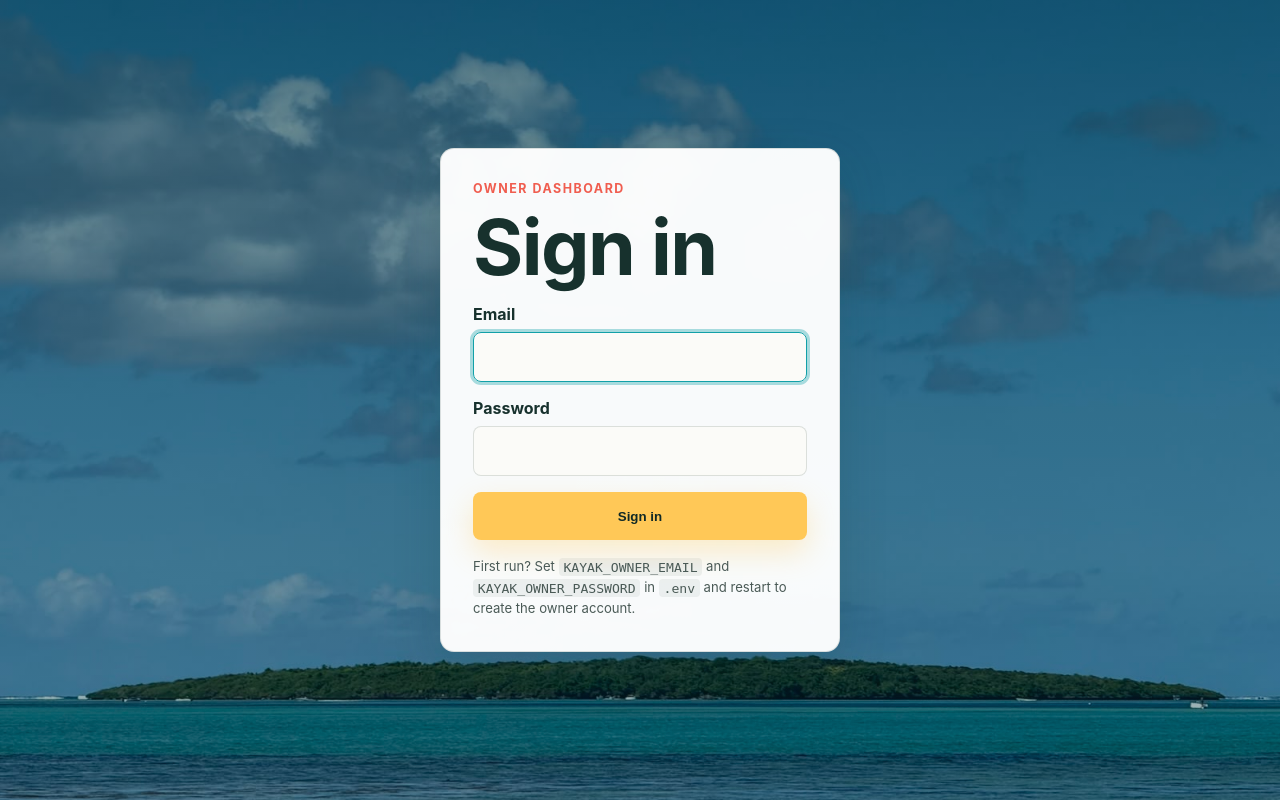
After one commit to Hewish8/rental-platform, a Flask app: page /admin/login in a window 1280 px wide. The commit adds this page. Run offline with Flask 3, Linux system fonts and the light colour scheme; parts of the project's set-up code (start-up, migrations or seed data) failed here and were passed over.

Commit message:
T22: session-based admin auth + users table + app-wide CSRF
Replaces the URL-token auth with real login: users table (hashed
passwords via werkzeug), owner account bootstrapped from .env on first
run, login/logout pages, admin_required decorator, and Lax/HttpOnly
session cookies. Every POST form now carries a per-session CSRF token
validated before routing (disabled only in tests, with dedicated
CSRF tests). KAYAK_ADMIN_TOKEN is retired.

Co-Authored-By: Claude Fable 5 <noreply@anthropic.com>

```diff
--- a/app.py
+++ b/app.py
@@ -4,12 +4,14 @@ import sqlite3
 import smtplib
 import threading
 from contextlib import closing
+from functools import wraps
 from datetime import date, datetime, timedelta, timezone
 from email.message import EmailMessage
 from pathlib import Path
 
 from flask import (
     Flask,
+    abort,
     current_app,
     flash,
     g,
@@ -18,8 +20,10 @@ from flask import (
     render_template,
     request,
     send_from_directory,
+    session,
     url_for,
 )
+from werkzeug.security import check_password_hash, generate_password_hash
 
 
 BASE_DIR = Path(__file__).resolve().parent
@@ -49,8 +53,8 @@ def default_config():
     return {
         "SECRET_KEY": os.getenv("KAYAK_SECRET_KEY", ""),
         "DATABASE": DATABASE,
-        "ADMIN_TOKEN": os.getenv("KAYAK_ADMIN_TOKEN", "change-me"),
         "OWNER_EMAIL": os.getenv("KAYAK_OWNER_EMAIL", "owner@example.com"),
+        "OWNER_PASSWORD": os.getenv("KAYAK_OWNER_PASSWORD"),
         "FROM_EMAIL": os.getenv("KAYAK_FROM_EMAIL") or os.getenv("KAYAK_OWNER_EMAIL", "owner@example.com"),
         "SMTP_HOST": os.getenv("KAYAK_SMTP_HOST"),
         "SMTP_PORT": int(os.getenv("KAYAK_SMTP_PORT", "587")),
@@ -107,7 +111,7 @@ def close_db(_error):
         db.close()
 
 
-def init_db(database):
+def init_db(database, owner_email=None, owner_password=None):
     with closing(connect_db(database)) as db:
         db.execute(
             """
@@ -143,8 +147,21 @@ def init_db(database):
             )
             """
         )
+        db.execute(
+            """
+            CREATE TABLE IF NOT EXISTS users (
+                id INTEGER PRIMARY KEY AUTOINCREMENT,
+                email TEXT NOT NULL UNIQUE,
+                password_hash TEXT NOT NULL,
+                role TEXT NOT NULL DEFAULT 'staff',
+                active INTEGER NOT NULL DEFAULT 1,
+                created_at TEXT NOT NULL
+            )
+            """
+        )
         migrate_db(db)
         seed_kayaks(db)
+        bootstrap_owner(db, owner_email, owner_password)
         db.execute(
             "CREATE INDEX IF NOT EXISTS idx_bookings_kayak_dates ON bookings(kayak_id, start_date, end_date)"
         )
@@ -152,6 +169,23 @@ def init_db(database):
             "CREATE UNIQUE INDEX IF NOT EXISTS idx_bookings_reference ON bookings(booking_reference)"
         )
         db.commit()
+
+
+def bootstrap_owner(db, owner_email, owner_password):
+    # First-run only: create the owner account from .env so the owner can log
+    # in, then manage further users from the dashboard.
+    if db.execute("SELECT COUNT(*) FROM users").fetchone()[0]:
+        return
+    if not (owner_email and owner_password):
+        return
+    db.execute(
+        "INSERT INTO users (email, password_hash, role, created_at) VALUES (?, ?, 'owner', ?)",
+        (
+            owner_email.strip().lower(),
+            generate_password_hash(owner_password),
+            datetime.now(timezone.utc).isoformat(timespec="seconds"),
+        ),
+    )
 
 
 def seed_kayaks(db):
@@ -639,24 +673,69 @@ def booking_ics(reference):
 # --- Admin routes -------------------------------------------------------
 
 
-def admin_is_authorized():
-    admin_token = current_app.config["ADMIN_TOKEN"]
-    if admin_token == "change-me":
-        return False
-    return secrets.compare_digest(request.args.get("token", ""), admin_token)
+def csrf_token():
+    if "csrf_token" not in session:
+        session["csrf_token"] = secrets.token_urlsafe(32)
+    return session["csrf_token"]
 
 
-def require_admin():
-    if not admin_is_authorized():
-        return "Unauthorized. Set KAYAK_ADMIN_TOKEN in .env and open /admin?token=YOUR_TOKEN.", 401
-    return None
+def check_csrf():
+    if request.method != "POST" or not current_app.config.get("CSRF_ENABLED", True):
+        return
+    token = session.get("csrf_token", "")
+    provided = request.form.get("_csrf", "")
+    if not token or not secrets.compare_digest(provided, token):
+        abort(400, description="Invalid or missing CSRF token. Please reload the page and try again.")
 
 
+def load_logged_in_user():
+    g.user = None
+    user_id = session.get("user_id")
+    if user_id:
+        g.user = get_db().execute(
+            "SELECT * FROM users WHERE id = ? AND active = 1", (user_id,)
+        ).fetchone()
+
+
+def admin_required(view):
+    @wraps(view)
+    def wrapped(*args, **kwargs):
+        if g.user is None:
+            return redirect(url_for("admin_login", next=request.path))
+        return view(*args, **kwargs)
+
+    return wrapped
+
+
+def admin_login():
+    if g.user is not None:
+        return redirect(url_for("admin"))
+    if request.method == "POST":
+        email = request.form.get("email", "").strip().lower()
+        password = request.form.get("password", "")
+        user = get_db().execute(
+            "SELECT * FROM users WHERE lower(email) = ? AND active = 1", (email,)
+        ).fetchone()
+        if user and check_password_hash(user["password_hash"], password):
+            session.clear()
+            session["user_id"] = user["id"]
+            session.permanent = True
+            next_path = request.args.get("next", "")
+            if not next_path.startswith("/admin"):
+                next_path = url_for("admin")
+            return redirect(next_path)
+        flash("Wrong email or password.", "error")
+    return render_template("login.html")
+
+
+def admin_logout():
+    session.clear()
+    flash("You are signed out.", "success")
+    return redirect(url_for("admin_login"))
+
+
+@admin_required
 def admin():
-    unauthorized = require_admin()
-    if unauthorized:
-        return unauthorized
-
     cfg = current_app.config
     db = get_db()
     bookings = db.execute(
@@ -672,7 +751,6 @@ def admin():
         "admin.html",
         bookings=bookings,
         kayaks=kayaks,
-        admin_token=cfg["ADMIN_TOKEN"],
         smtp_configured=smtp_is_configured(cfg),
         owner_email=cfg["OWNER_EMAIL"],
         smtp_host=cfg["SMTP_HOST"],
@@ -680,12 +758,8 @@ def admin():
     )
 
 
+@admin_required
 def admin_update_booking(booking_id):
-    unauthorized = require_admin()
-    if unauthorized:
-        return unauthorized
-
-    admin_token = current_app.config["ADMIN_TOKEN"]
     db = get_db()
     form = request.form
     try:
@@ -693,7 +767,7 @@ def admin_update_booking(booking_id):
         booking_date = parse_booking_date(form["booking_date"])
     except (KeyError, ValueError):
         flash("Booking could not be updated. Check the kayak and booking date.", "error")
-        return redirect(url_for("admin", token=admin_token))
+        return redirect(url_for("admin"))
 
     start_date = booking_date
     end_date = booking_date
@@ -702,14 +776,14 @@ def admin_update_booking(booking_id):
     booking = db.execute("SELECT * FROM bookings WHERE id = ?", (booking_id,)).fetchone()
     if kayak is None or booking is None:
         flash("Booking could not be updated because the kayak or booking was not found.", "error")
-        return redirect(url_for("admin", token=admin_token))
+        return redirect(url_for("admin"))
 
     status = form.get("status", "confirmed")
     db.execute("BEGIN IMMEDIATE")
     if status == "confirmed" and not date_range_is_available(db, kayak_id, start_date, end_date, booking_id):
         db.rollback()
         flash("Booking could not be updated because those dates are already booked for that kayak.", "error")
-        return redirect(url_for("admin", token=admin_token))
+        return redirect(url_for("admin"))
 
     total_price = count_days(start_date, end_date) * kayak["price_per_day"]
     db.execute(
@@ -734,26 +808,20 @@ def admin_update_booking(booking_id):
     )
     db.commit()
     flash("Booking updated.", "success")
-    return redirect(url_for("admin", token=admin_token))
+    return redirect(url_for("admin"))
 
 
+@admin_required
 def admin_delete_booking(booking_id):
-    unauthorized = require_admin()
-    if unauthorized:
-        return unauthorized
-
     db = get_db()
     db.execute("DELETE FROM bookings WHERE id = ?", (booking_id,))
     db.commit()
     flash("Booking removed. The dates are available again.", "success")
-    return redirect(url_for("admin", token=current_app.config["ADMIN_TOKEN"]))
+    return redirect(url_for("admin"))
 
 
+@admin_required
 def admin_resend_email(booking_id):
-    unauthorized = require_admin()
-    if unauthorized:
-        return unauthorized
-
     cfg = current_app.config
     db = get_db()
     booking = db.execute(
@@ -767,7 +835,7 @@ def admin_resend_email(booking_id):
     ).fetchone()
     if booking is None:
         flash("Booking not found.", "error")
-        return redirect(url_for("admin", token=cfg["ADMIN_TOKEN"]))
+        return redirect(url_for("admin"))
 
     # Synchronous on purpose: the admin clicked the button and wants a verdict.
     try:
@@ -782,14 +850,11 @@ def admin_resend_email(booking_id):
         )
         db.commit()
         flash(f"Email failed again: {error}", "error")
-    return redirect(url_for("admin", token=cfg["ADMIN_TOKEN"]))
+    return redirect(url_for("admin"))
 
 
+@admin_required
 def admin_test_email():
-    unauthorized = require_admin()
-    if unauthorized:
-        return unauthorized
-
     cfg = current_app.config
     recipient = request.form.get("test_email", "").strip() or cfg["OWNER_EMAIL"]
     try:
@@ -803,7 +868,7 @@ def admin_test_email():
         flash(f"Test email sent to {recipient}.", "success")
     except Exception as error:
         flash(f"Test email failed: {error}", "error")
-    return redirect(url_for("admin", token=cfg["ADMIN_TOKEN"]))
+    return redirect(url_for("admin"))
 
 
 # --- App factory --------------------------------------------------------
@@ -825,6 +890,11 @@ def create_app(config_overrides=None):
         )
 
     app.config["TEMPLATES_AUTO_RELOAD"] = True
+    app.config.setdefault("SESSION_COOKIE_HTTPONLY", True)
+    app.config.setdefault("SESSION_COOKIE_SAMESITE", "Lax")
+    app.jinja_env.globals["csrf_token"] = csrf_token
+    app.before_request(check_csrf)
+    app.before_request(load_logged_in_user)
     app.teardown_appcontext(close_db)
 
     app.add_url_rule("/", "index", index)
@@ -833,6 +903,8 @@ def create_app(config_overrides=None):
     app.add_url_rule("/book", "book", book, methods=["POST"])
     app.add_url_rule("/booking/<reference>", "booking_success", booking_success)
     app.add_url_rule("/booking/<reference>/calendar.ics", "booking_ics", booking_ics)
+    app.add_url_rule("/admin/login", "admin_login", admin_login, methods=["GET", "POST"])
+    app.add_url_rule("/admin/logout", "admin_logout", admin_logout, methods=["POST"])
     app.add_url_rule("/admin", "admin", admin)
     app.add_url_rule(
         "/admin/bookings/<int:booking_id>/update", "admin_update_booking", admin_update_booking, methods=["POST"]
@@ -845,7 +917,7 @@ def create_app(config_overrides=None):
     )
     app.add_url_rule("/admin/test-email", "admin_test_email", admin_test_email, methods=["POST"])
 
-    init_db(app.config["DATABASE"])
+    init_db(app.config["DATABASE"], app.config["OWNER_EMAIL"], app.config["OWNER_PASSWORD"])
     return app
 
 
--- a/static/styles.css
+++ b/static/styles.css
@@ -1708,3 +1708,46 @@ dd,
     position: static;
   }
 }
+
+
+/* --- Login page ------------------------------------------------------------ */
+
+.login-page {
+  display: grid;
+  place-items: center;
+  min-height: 100vh;
+  padding: var(--space-4);
+}
+
+.login-card {
+  width: min(400px, 100%);
+  padding: var(--space-6);
+  border: 1px solid var(--line);
+  border-radius: var(--radius-lg);
+  background: rgba(255, 255, 255, 0.97);
+  box-shadow: var(--shadow-raised);
+}
+
+.login-form {
+  display: grid;
+  gap: var(--space-4);
+  margin-top: var(--space-4);
+}
+
+.login-hint {
+  margin: var(--space-4) 0 0;
+  color: var(--muted);
+  font-size: 0.82rem;
+  line-height: 1.6;
+}
+
+.login-hint code {
+  background: rgba(23, 49, 45, 0.06);
+  padding: 0.1rem 0.3rem;
+  border-radius: 4px;
+}
+
+.admin-actions-inline {
+  display: flex;
+  gap: var(--space-2);
+}
--- a/templates/index.html
+++ b/templates/index.html
@@ -154,6 +154,7 @@
         <p>The booking is saved immediately, that day becomes unavailable, and email alerts are sent to both the owner and customer.</p>
       </div>
       <form class="booking-form" method="post" action="{{ url_for('book') }}" novalidate>
+        <input type="hidden" name="_csrf" value="{{ csrf_token() }}">
         <div class="form-progress" id="formProgress" hidden aria-hidden="true">
           <span class="progress-dot is-active" data-step="1"></span>
           <span class="progress-dot" data-step="2"></span>
--- /dev/null
+++ b/templates/login.html
@@ -0,0 +1,32 @@
+{% extends "base.html" %}
+
+{% block title %}Owner login — Mahebourg Kayak{% endblock %}
+
+{% block body_class %}plain-page{% endblock %}
+
+{% block body %}
+  <main class="login-page">
+    {% include "_flash.html" %}
+    <section class="login-card">
+      <p class="eyebrow">Owner dashboard</p>
+      <h1>Sign in</h1>
+      <form method="post" class="login-form">
+        <input type="hidden" name="_csrf" value="{{ csrf_token() }}">
+        <label>
+          Email
+          <input required name="email" type="email" autocomplete="username" autofocus>
+        </label>
+        <label>
+          Password
+          <input required name="password" type="password" autocomplete="current-password">
+        </label>
+        <button class="button primary" type="submit">Sign in</button>
+      </form>
+      <p class="login-hint">First run? Set <code>KAYAK_OWNER_EMAIL</code> and <code>KAYAK_OWNER_PASSWORD</code> in <code>.env</code> and restart to create the owner account.</p>
+    </section>
+  </main>
+{% endblock %}
+
+{% block scripts %}
+  <script defer src="{{ url_for('static', filename='app.js') }}"></script>
+{% endblock %}
```
Also changed, not shown: templates/admin.html (+15 -5 lines), tests/test_app.py (+80 -18 lines), README.md, 1 other file.
